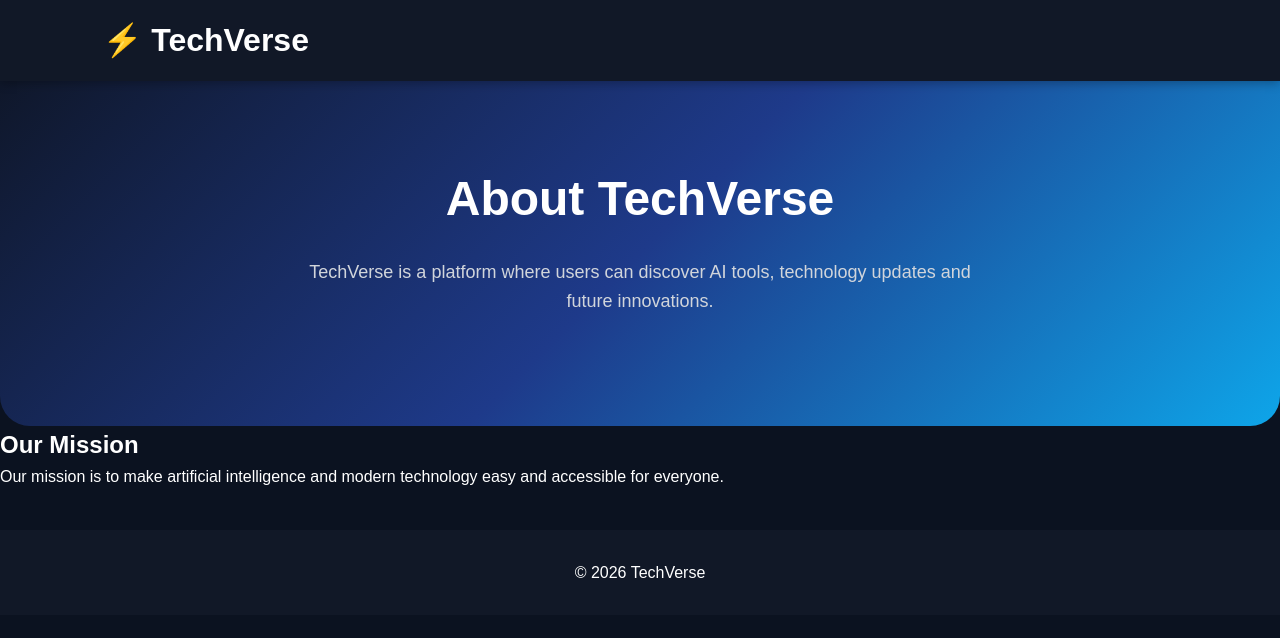
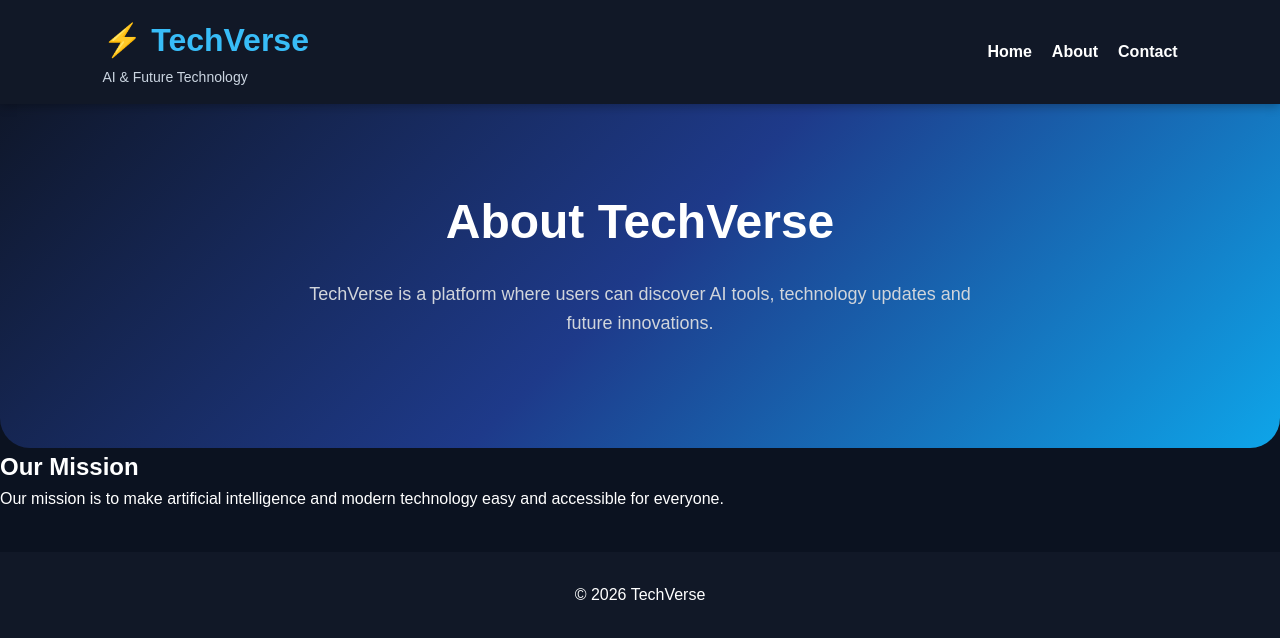
Before and after one commit to techverse23/TechVerse, a plain HTML site: page about.html in a window 1280 px wide. Drawn offline with Linux system fonts and the light colour scheme.

Commit message:
Add logo and navigation to about.html

```diff
--- a/about.html
+++ b/about.html
@@ -17,7 +17,20 @@
 
 <header>
 
+
+
+<div class="logo">
 <h1>⚡ TechVerse</h1>
+<p>AI & Future Technology</p>
+</div>
+
+<nav>
+<a href="index.html">Home</a>
+<a href="about.html">About</a>
+<a href="contact.html">Contact</a>
+</nav>
+
+
 
 </header>
 
```
